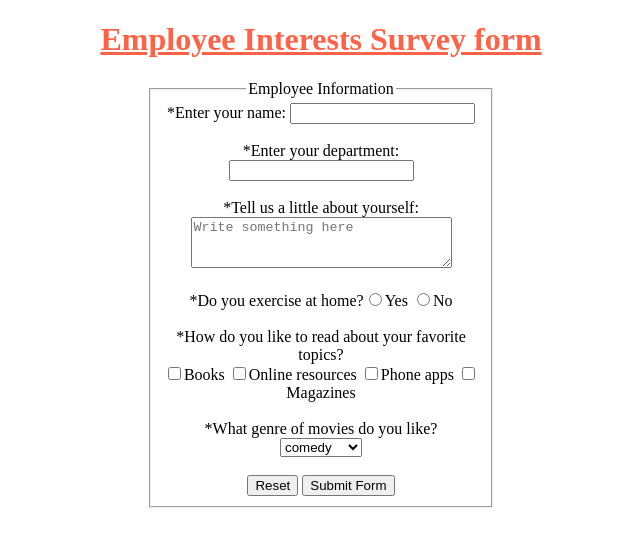
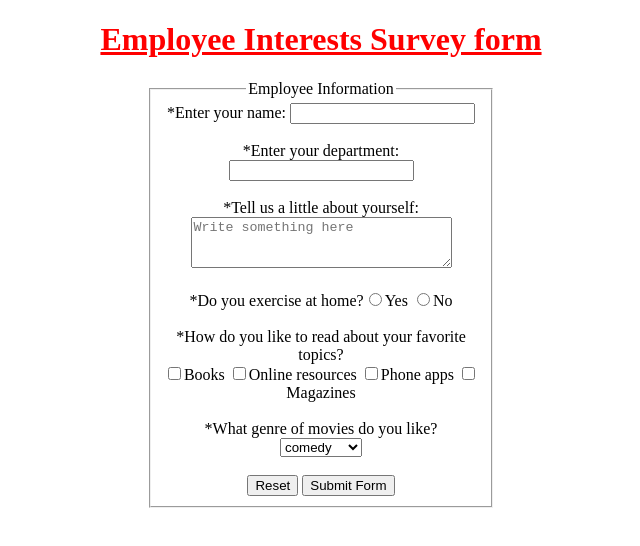
Before and after one commit to WasifRahman/Survey-Form, a plain HTML site: page index.html in a window 1280 px wide. Shown: the whole page, without its empty margins (319-959 px from the left). Drawn offline with Linux system fonts and the light colour scheme.

Commit message:
h1 color change

```diff
--- a/style.css
+++ b/style.css
@@ -1,5 +1,5 @@
 .h1{
     text-align: center;
-    color: tomato;
+    color: red;
     text-decoration: underline;
 }
```
